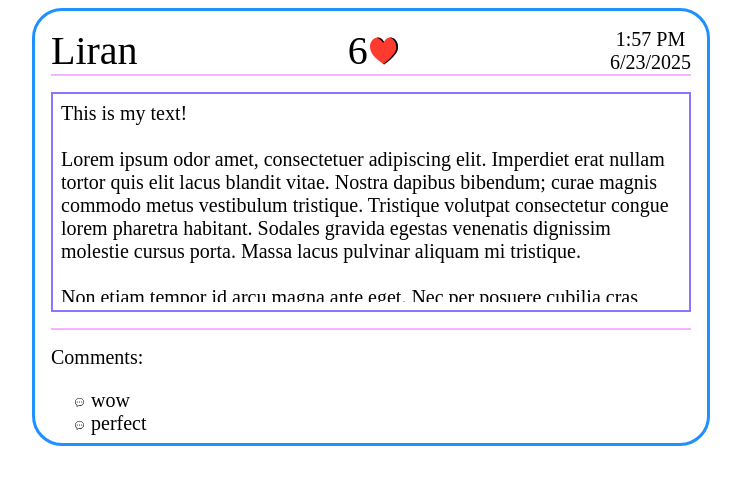
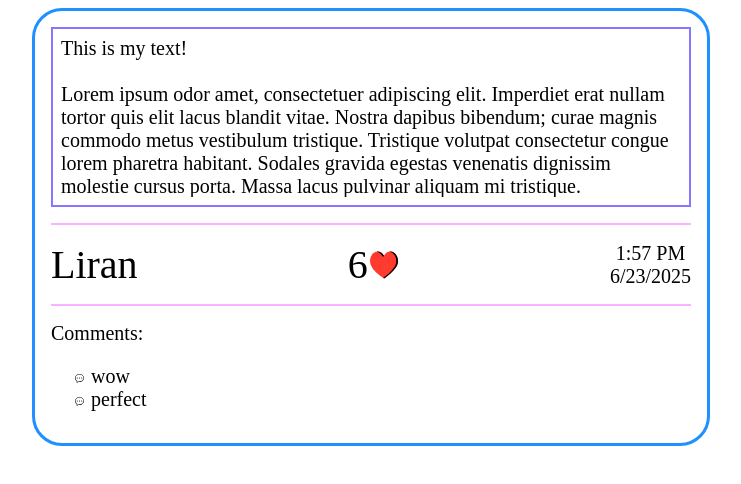
Before and after one commit to LiranManzouri/KeremNet, a React (Create React App) app in the folder kerem-net/: page / in a window 1280 px wide. Shown: the top 484 px of the page, without its empty margins (269-1010 px from the left). Built offline with nearby package versions, Linux system fonts and the light colour scheme.

Commit message:
Fixed post elements order, the creator info is now shown after the content

```diff
--- a/kerem-net/src/features/Post/post.css
+++ b/kerem-net/src/features/Post/post.css
@@ -18,18 +18,22 @@
 }
 
 .post-creator {
+    border-top: 2px solid var(--pink);
+    border-bottom: 2px solid var(--pink);
+    margin-top: 2vmin;
+    margin-bottom: 2vmin;
+    padding-top: 2vmin;
+    padding-bottom: 2vmin;
     display: flex;
     justify-content: space-between;
     align-items: center;
     font-size: var(--fontSize);
-    border-bottom: 2px solid var(--pink);
-    margin-bottom: 2vmin;
 }
 
 .text-wrapper {
     border: 2px solid var(--green);
     padding: 1vmin;
-    height: calc(var(--postHeight) / 2);
+    height: calc(var(--postHeight) / 2.5);
 }
 
 .post-text {
@@ -58,12 +62,6 @@
     font-size: calc(var(--fontSize) / 2);
 }
 
-.post-comments {
-    border-top: 2px solid var(--pink);
-    margin-top: 2vmin;
-    padding-top: 2vmin;
-}
-
 .post-comments > ul > li {
     list-style-image: url('../../icons/comment.svg')
 }
--- a/kerem-net/src/features/Post/post.tsx
+++ b/kerem-net/src/features/Post/post.tsx
@@ -22,6 +22,11 @@ const Post: FC<Props> = (
 
     return (
         <div className={'post'}>
+            <div className={'text-wrapper'}>
+                <div className={'post-text'}>
+                    {text.split('\n').map(line => <span>{line}<br/></span>)}
+                </div>
+            </div>
 
             <div className={'post-creator'}>
                 <span>{username}</span>
@@ -32,12 +37,6 @@ const Post: FC<Props> = (
                 <div className={'date'}>
                     <span>{uploadTime.toLocaleTimeString([], {timeStyle: 'short'})}</span>
                     <span>{uploadTime.toLocaleDateString()}</span>
-                </div>
-            </div>
-
-            <div className={'text-wrapper'}>
-                <div className={'post-text'}>
-                    {text.split('\n').map(line => <span>{line}<br/></span>)}
                 </div>
             </div>
 
```
